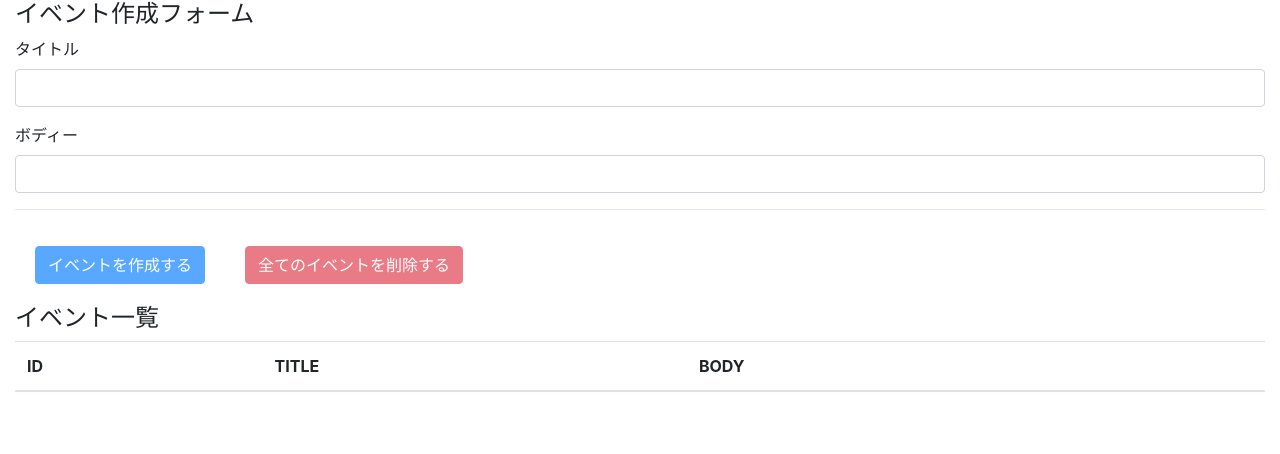
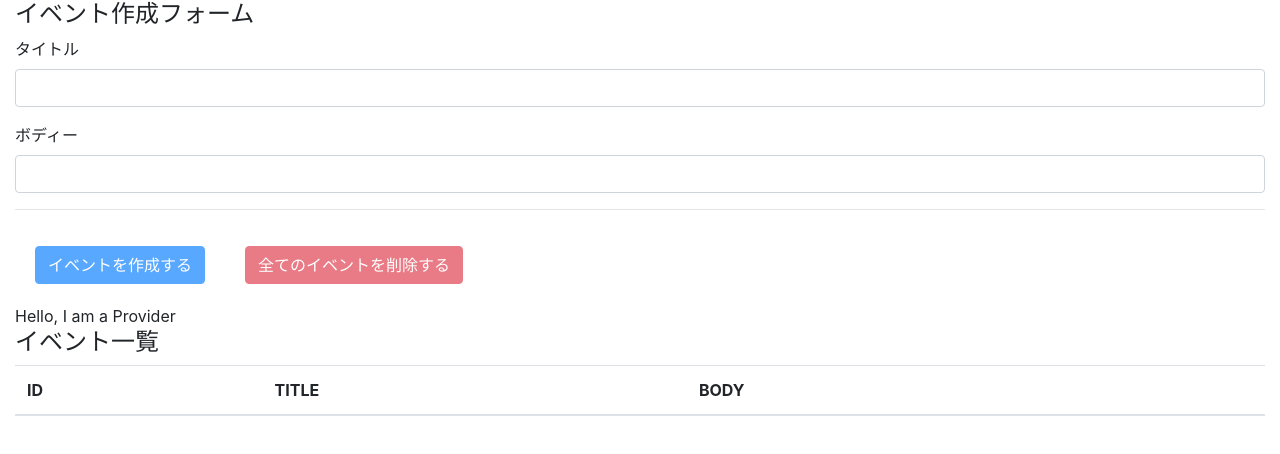
Before and after one commit to momonga-NA/redux-and-hooks-tutorial, a React (Create React App) app: page / in a window 1280 px wide. Shown: the top 454 px of the page. Built offline with nearby package versions, Linux system fonts and the light colour scheme.

Commit message:
Confirm Context.Provider,Consumer,useContext

```diff
--- a/src/components/App.js
+++ b/src/components/App.js
@@ -4,17 +4,19 @@
 import reducer from '../reducers/index';
 import EventForm from './EventForm';
 import EventList from './EventList';
-
+import AppContext from '../contexts/AppContext';
 
 const App = () =>{
 
   const [state, dispatch] = useReducer(reducer, []);
 
   return (
-    <div className="container-fluid">
-      <EventForm state={state} dispatch={dispatch} />
-      <EventList state={state} dispatch={dispatch} />
-    </div>
+    <AppContext.Provider value="Hello, I am a Provider">
+      <div className="container-fluid">
+        <EventForm state={state} dispatch={dispatch} />
+        <EventList state={state} dispatch={dispatch} />
+      </div>
+    </AppContext.Provider>
   );
 }
 
--- a/src/components/Event.jsx
+++ b/src/components/Event.jsx
@@ -1,6 +1,5 @@
 import React from 'react';
 import { DELETE_EVENT } from '../actions/index';
-
 
 const Event = ({dispatch, event}) => {
 
@@ -14,6 +13,7 @@
   }
 
   return(
+    <>
       <tr>
         <td>{event.id}</td>
         <td>{event.title}</td>
@@ -27,6 +27,7 @@
             </button>
         </td>
       </tr>
+    </>
   )
 }
 
--- a/src/components/EventList.jsx
+++ b/src/components/EventList.jsx
@@ -1,10 +1,16 @@
-import React from 'react';
+import React, { useContext } from 'react';
 import Event from './Event';
+import AppContext from '../contexts/AppContext'
 
 const EventList = ({ state, dispatch}) => {
 
+  // Context.Providerでなくても
+  // useContextを利用する事で簡単に取得が可能
+  const value = useContext(AppContext);
+
   return(
     <>
+    <div>{value}</div>
       <h4>イベント一覧</h4>
       <table className="table table-hover">
         <thead>
```
Lines whose indentation alone changed are shown as unchanged.
